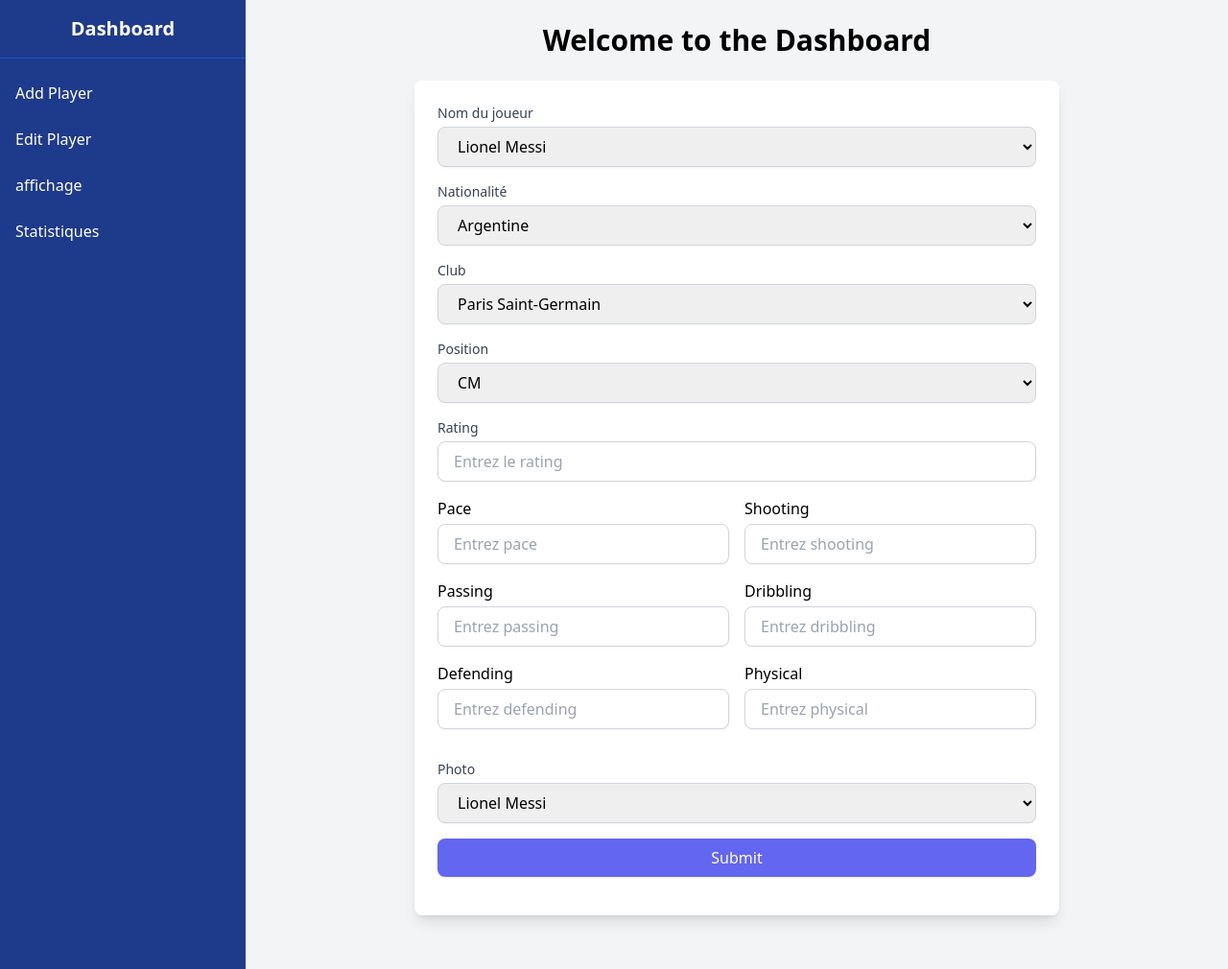
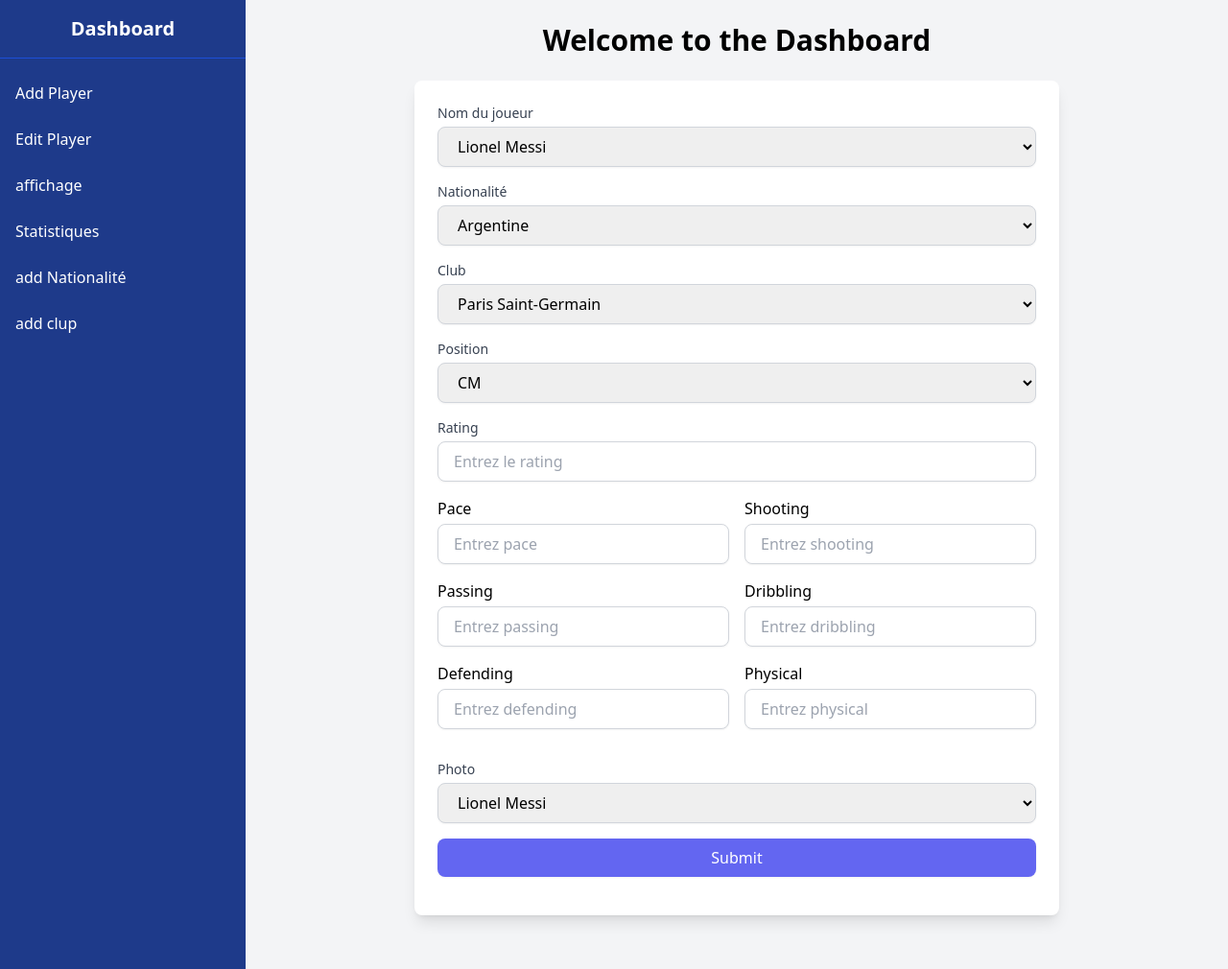
Before and after one commit to Meriem003/FUT, a PHP site: page / in a window 1280 px wide. Shown: the whole page at 96% size. Run offline with PHP 8.4, Linux system fonts and the light colour scheme; some libraries are stand-ins or nearby versions.

Commit message:
version 2

```diff
--- a/afficher.php
+++ b/afficher.php
@@ -21,6 +21,8 @@ include('./config.php');
           <li><a href="./pages/editplayer.php" class="block py-2 px-4 hover:bg-blue-700">Edit Player</a></li>
           <li><a href="./afficher.php" class="block py-2 px-4 hover:bg-blue-700">affichage</a></li>
           <li><a href="./stati.php" class="block py-2 px-4 hover:bg-blue-700">Statistiques</a></li>
+          <li><a href="./Nationalite.php" class="block py-2 px-4 hover:bg-blue-700">add Nationalité</a></li>
+          <li><a href="./club.php" class="block py-2 px-4 hover:bg-blue-700">add clup</a></li>
         </ul>
       </nav>
     </aside>
--- a/index.php
+++ b/index.php
@@ -29,6 +29,8 @@
           <li><a href="./edit.php" class="block py-2 px-4 hover:bg-blue-700">Edit Player</a></li>
           <li><a href="./afficher.php" class="block py-2 px-4 hover:bg-blue-700">affichage</a></li>
           <li><a href="./stati.php" class="block py-2 px-4 hover:bg-blue-700">Statistiques</a></li>
+          <li><a href="./Nationalite.php" class="block py-2 px-4 hover:bg-blue-700">add Nationalité</a></li>
+          <li><a href="./club.php" class="block py-2 px-4 hover:bg-blue-700">add clup</a></li>
         </ul>
       </nav>
     </aside>
```
Also changed, not shown: Nationalite.php (added), club.php (added).
